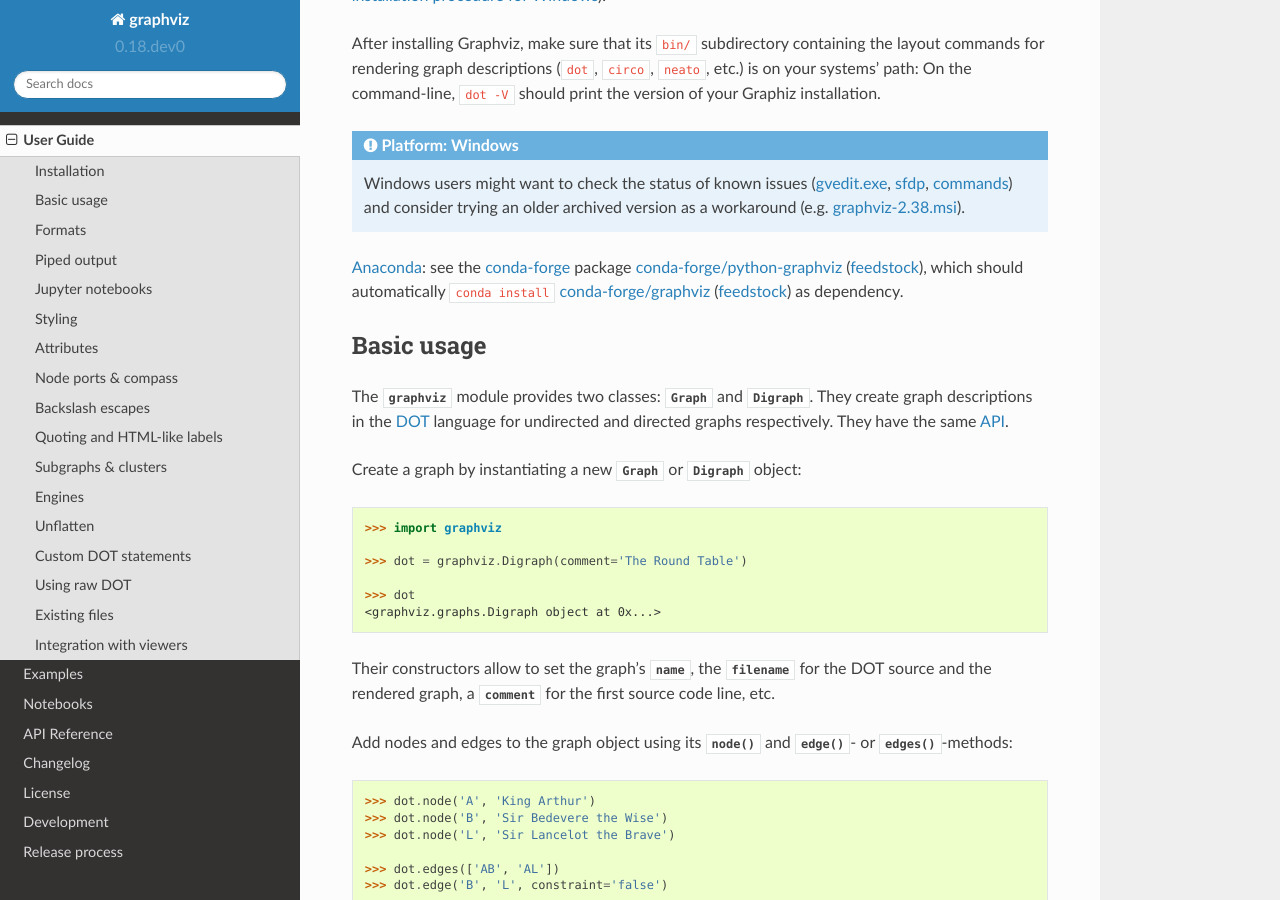
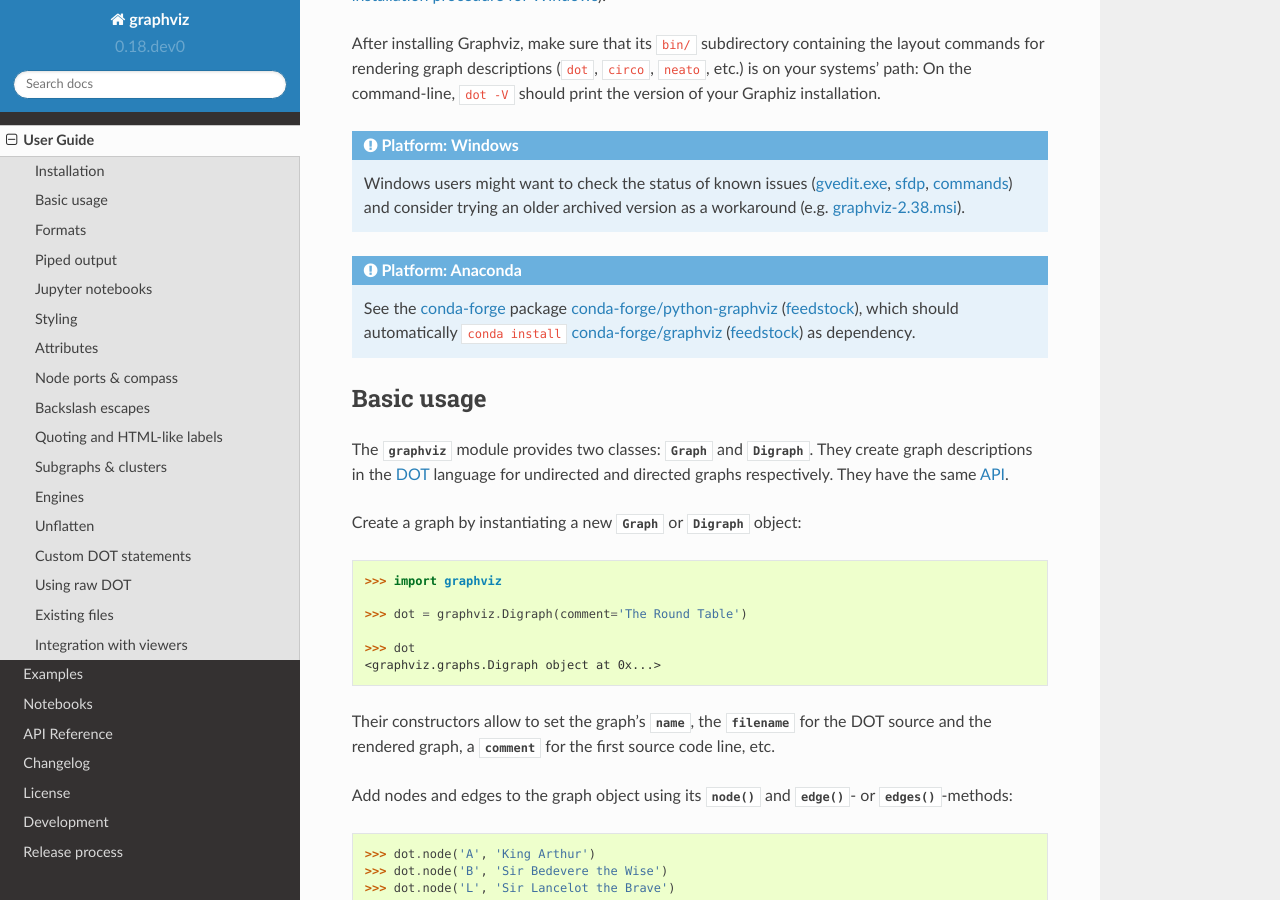
Before and after one commit to xflr6/graphviz, a Sphinx documentation site: the page built from docs/manual.rst, in a window 1280 px wide and 900 px high, scrolled down 469 px. Built offline with Sphinx 7.4.7 and the Read the Docs theme 2.0.0, drawn with Linux system fonts in a browser that asks for light colours; the version number is read from the project's files by our own code; some of the changed text lies outside the part shown.

Commit message:
add codecov and improve admonition names

```diff
--- a/docs/development.rst
+++ b/docs/development.rst
@@ -34,8 +34,12 @@ Tests
 
 |Build| |Codecov|
 
-- GitHub Actions `Build workflow <https://github.com/xflr6/graphviz/actions/workflows/build.yaml>`_
+- GitHub Actions
+  `Build workflow <https://github.com/xflr6/graphviz/actions/workflows/build.yaml>`_
   (Python 3.6 to 3.10, experimental: PyPy 3.8 to 3.8)
+- Codecov
+  `test coverage <https://app.codecov.io/gh/xflr6/graphviz>`_
+  (`main branch <https://app.codecov.io/gh/xflr6/graphviz/branch/master>`_)
 
 **Run the tests** (in the current environment):
 
--- a/docs/manual.rst
+++ b/docs/manual.rst
@@ -39,12 +39,14 @@ should print the version of your Graphiz installation.
     __ https://gitlab.com/graphviz/graphviz/-/issues/1753
     __ https://www2.graphviz.org/Archive/stable/windows/graphviz-2.38.msi
 
-Anaconda_: see the conda-forge_ package
-`conda-forge/python-graphviz <conda-forge-python-graphviz_>`_
-(`feedstock <conda-forge-python-graphviz-feedstock_>`_),
-which should automatically ``conda install``
-`conda-forge/graphviz <conda-forge-graphviz_>`_
-(`feedstock <conda-forge-graphviz-feedstock_>`_) as dependency.
+.. admonition:: Platform: Anaconda
+
+    See the conda-forge_ package
+    `conda-forge/python-graphviz <conda-forge-python-graphviz_>`_
+    (`feedstock <conda-forge-python-graphviz-feedstock_>`_),
+    which should automatically ``conda install``
+    `conda-forge/graphviz <conda-forge-graphviz_>`_
+    (`feedstock <conda-forge-graphviz-feedstock_>`_) as dependency.
 
 
 Basic usage
```
Also changed, not shown: other parts of docs/manual.rst (+1 -1 lines).
